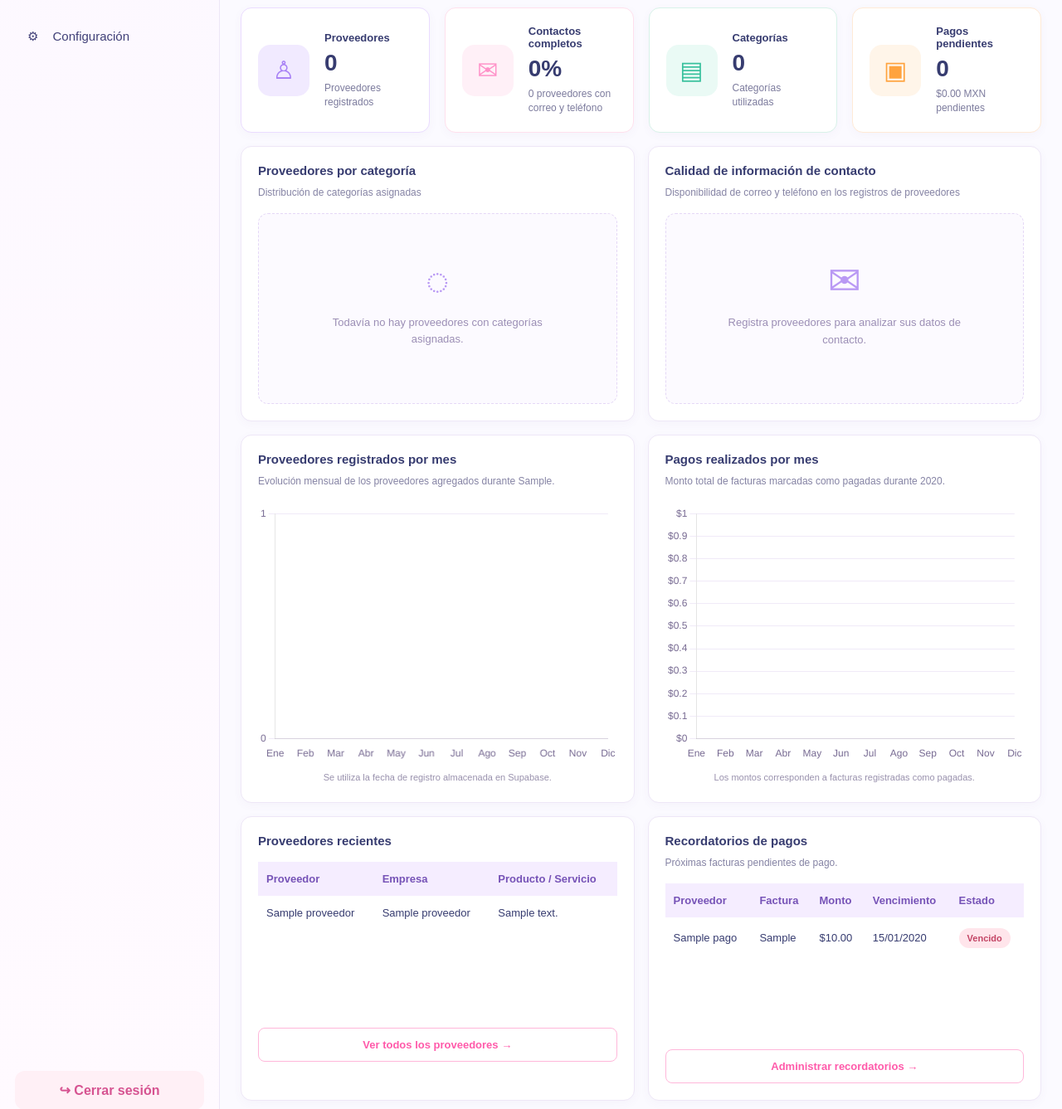
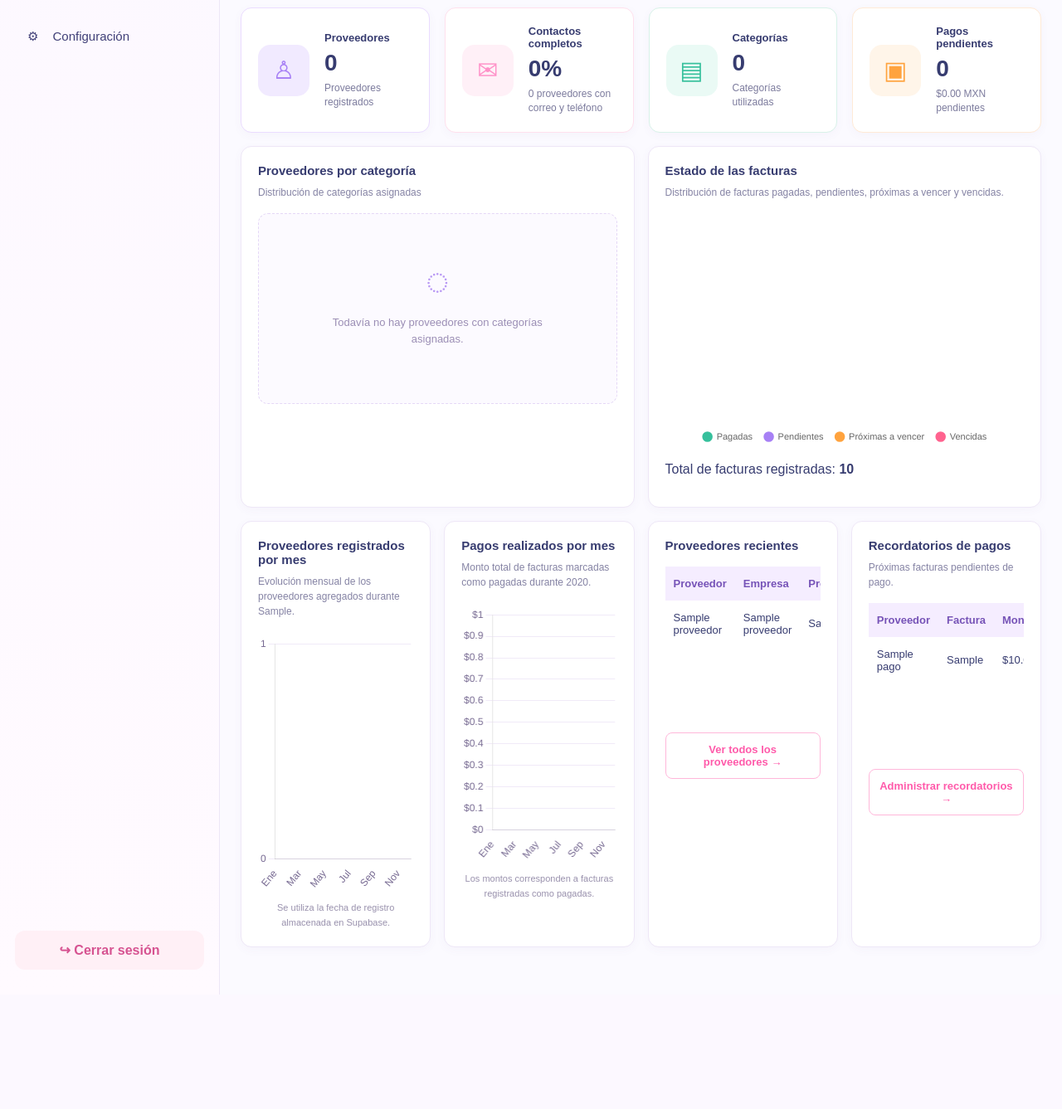
Before and after one commit to ValeriaJosselyn/Sistema-Proveedores-Flask, a Flask app: template templates/panel.html in a window 1280 px wide. Shown: the part 415-1752 px from the top of the page at 83% size. After the commit the page ends 1614 px from the top, so only its background shows below. Run offline with Flask 3, Linux system fonts and the light colour scheme; the template is opened without the code that fills it: most values are stand-ins (such as "Sample title", 1, 10 or a date in 2020); some libraries are stand-ins or nearby versions.

Commit message:
Actualizar dashboard con grafica de estados de facturas

```diff
--- a/app.py
+++ b/app.py
@@ -476,6 +476,44 @@ def panel():
 
                 notificaciones_pago = cursor.fetchall()
 
+
+                # --------------------------------------
+                # GRÁFICA: ESTADO DE LAS FACTURAS
+                # --------------------------------------
+
+                cursor.execute(f"""
+                    SELECT
+                        COUNT(*) FILTER (
+                            WHERE r.pagado = TRUE
+                        ) AS pagadas,
+
+                        COUNT(*) FILTER (
+                            WHERE r.pagado = FALSE
+                              AND r.fecha_vencimiento >
+                                  CURRENT_DATE + INTERVAL '7 days'
+                        ) AS pendientes,
+
+                        COUNT(*) FILTER (
+                            WHERE r.pagado = FALSE
+                              AND r.fecha_vencimiento >= CURRENT_DATE
+                              AND r.fecha_vencimiento <=
+                                  CURRENT_DATE + INTERVAL '7 days'
+                        ) AS proximas,
+
+                        COUNT(*) FILTER (
+                            WHERE r.pagado = FALSE
+                              AND r.fecha_vencimiento < CURRENT_DATE
+                        ) AS vencidas
+
+                    FROM public.recordatorios_pago r
+                    INNER JOIN public.proveedor p
+                        ON p.id = r.id_proveedor
+                    WHERE {filtro_sql}
+                """, parametros)
+
+                estados_facturas = dict(cursor.fetchone())
+
+
                 # --------------------------------------
                 # GRÁFICA: PROVEEDORES POR MES
                 # --------------------------------------
@@ -611,6 +649,7 @@ def panel():
             anios_disponibles=anios_disponibles,
             categorias_disponibles=categorias_disponibles,
             anio_graficas=anio_graficas,
+            estados_facturas=estados_facturas,
 
             **indicadores,
             **indicadores_pagos
--- a/templates/panel.html
+++ b/templates/panel.html
@@ -551,44 +551,47 @@
                 </article>
 
 
-                <!-- CALIDAD DE CONTACTOS -->
+                <!-- Estado de las facturas-->
 
                 <article class="caja">
 
-                    <h2>Calidad de información de contacto</h2>
+                    <h2>Estado de las facturas</h2>
 
                     <p class="subtitulo-grafica">
-                        Disponibilidad de correo y teléfono
-                        en los registros de proveedores
+                         Distribución de facturas pagadas, pendientes,
+                         próximas a vencer y vencidas.
                     </p>
 
-                    {% if total_proveedores | default(0) > 0 %}
+
+                    {% set total_facturas =
+                         estados_facturas.pagadas +
+                         estados_facturas.pendientes +
+                         estados_facturas.proximas +
+                         estados_facturas.vencidas
+                    %}
+
+                    {% if total_facturas > 0 %}
+
+
 
                          <div class="grafica-categorias">
-                        <canvas id="graficaContactos"></canvas>
+                              <canvas id="graficaEstadosFacturas"></canvas>
                          </div>
 
-                    <p class="nota-grafica">
-                        Completo: correo y teléfono.
-                        Parcial: solo uno de los dos.
+                         <p class="nota-grafica"></p>
+                              Total de facturas registradas:
+                              <strong>{{ total_facturas }}</strong>
                          </p>
 
                     {% else %}
-
-                    <div class="grafica-vacia">
-                        <span>✉</span>
-
+                         <div class="grafica-vacia"></div>
+                         <span>▣</span>
                          <p>
-                            Registra proveedores para analizar
-                            sus datos de contacto.
+                             Todavía no hay facturas registradas.
                          </p>
-                    </div>
-
                     {% endif %}
 
                </article>
-
-            </section>
 
 
             <!-- ==========================================
@@ -827,7 +830,9 @@
     "contactoParcial": {{ contacto_parcial | default(0) | tojson }},
     "sinContacto": {{ sin_contacto | default(0) | tojson }},
     "proveedoresPorMes": {{ proveedores_por_mes | default([]) | tojson }},
-    "pagosPorMes": {{ pagos_por_mes | default([]) | tojson }}
+    "pagosPorMes": {{ pagos_por_mes | default([]) | tojson }},
+    "estadosFacturas": {{ estados_facturas | tojson }}
+
 }
 </script>
 
@@ -1032,42 +1037,46 @@ document.addEventListener("DOMContentLoaded", function () {
     }
 
 
+
 // ==========================================
-    // GRÁFICA 2: CALIDAD DE CONTACTOS
+// GRÁFICA 2: ESTADO DE LAS FACTURAS
 // ==========================================
 
-    const canvasContactos =
-        document.getElementById("graficaContactos");
+const canvasEstadosFacturas =
+    document.getElementById("graficaEstadosFacturas");
 
 if (
-        canvasContactos &&
+    canvasEstadosFacturas &&
     typeof Chart !== "undefined"
 ) {
 
-        new Chart(canvasContactos, {
+    new Chart(canvasEstadosFacturas, {
 
         type: "doughnut",
 
         data: {
             labels: [
-                    "Contacto completo",
-                    "Contacto parcial",
-                    "Sin contacto"
+                "Pagadas",
+                "Pendientes",
+                "Próximas a vencer",
+                "Vencidas"
             ],
 
             datasets: [{
-                    label: "Proveedores",
+                label: "Cantidad de facturas",
 
                 data: [
-                        datosDashboard.contactoCompleto,
-                        datosDashboard.contactoParcial,
-                        datosDashboard.sinContacto
+                    datosDashboard.estadosFacturas.pagadas,
+                    datosDashboard.estadosFacturas.pendientes,
+                    datosDashboard.estadosFacturas.proximas,
+                    datosDashboard.estadosFacturas.vencidas
                 ],
 
                 backgroundColor: [
                     "#36C09C",
+                    "#A780F5",
                     "#FFA33E",
-                        "#FF91C8"
+                    "#FF638F"
                 ],
 
                 borderColor: "#FFFFFF",
@@ -1103,9 +1112,7 @@ document.addEventListener("DOMContentLoaded", function () {
             }
         }
     });
-
 }
-
 
     // ==========================================
     // GRÁFICAS 3 Y 4: DATOS MENSUALES
```
Lines whose indentation alone changed are shown as unchanged.
